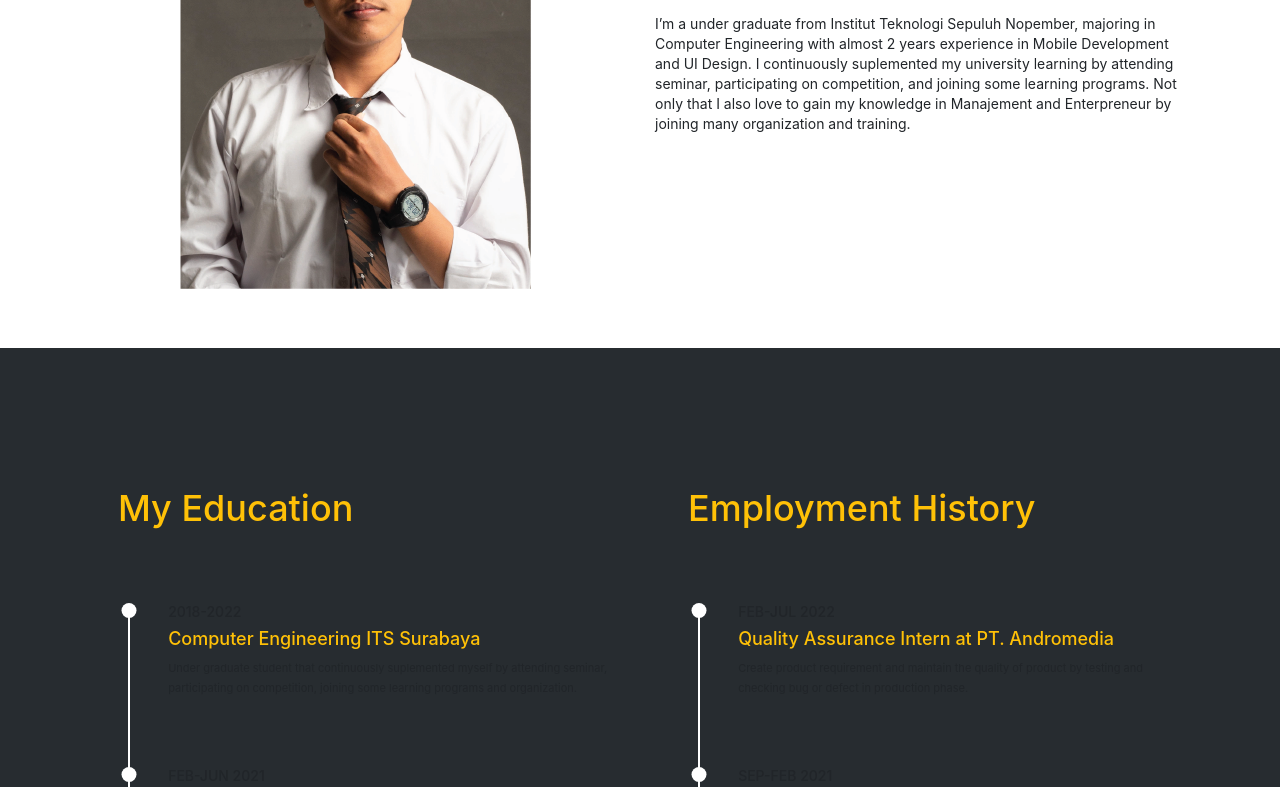
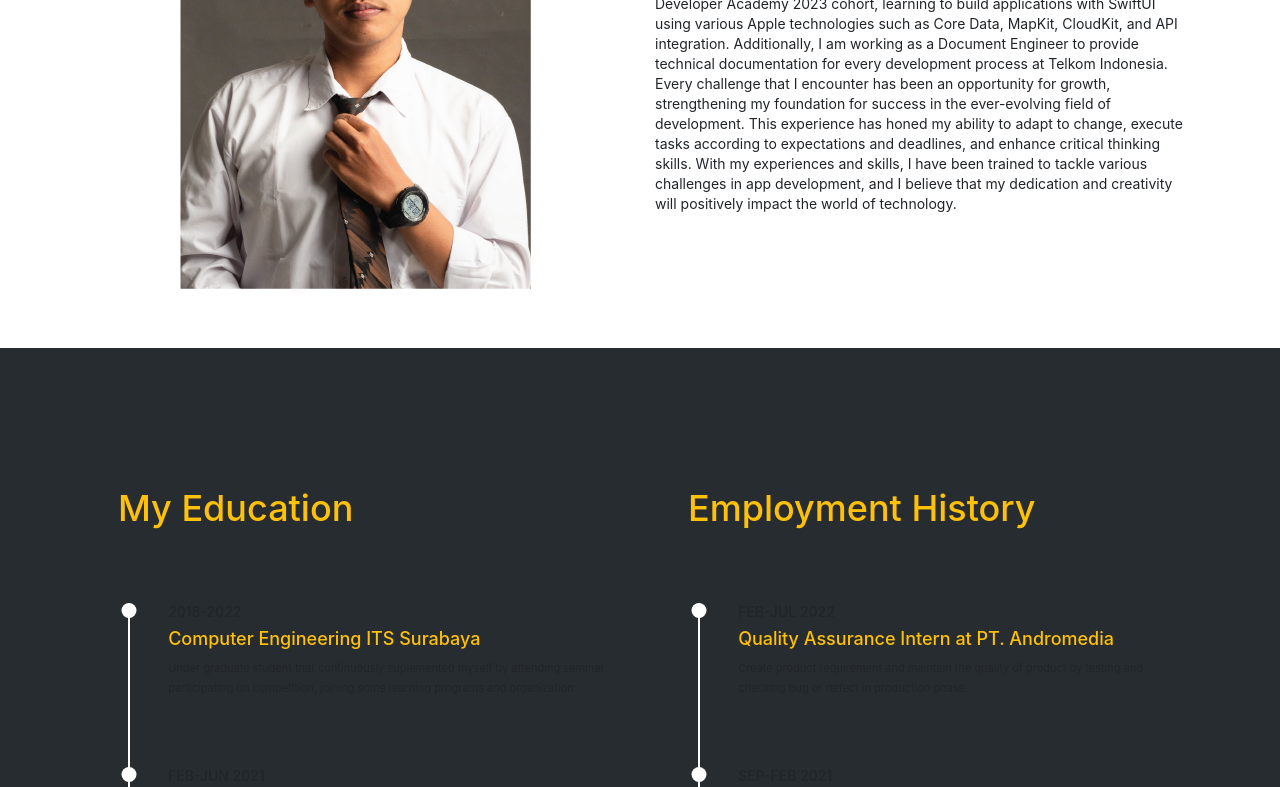
Before and after one commit to AndanFathullah/andanfathullah.github.io, a plain HTML site: page about.html in a window 1280 px wide. Shown: the part 313-1100 px from the top of the page. Drawn offline with nearby package versions, Linux system fonts and the light colour scheme.

Commit message:
Update About Text, Title and CV

```diff
--- a/about.html
+++ b/about.html
@@ -49,12 +49,16 @@
                 <div class="col-lg-6 col-md-12 d-flex align-items-center">
                     <div>
                         <h1 class="text-warning"> Who Am I ?</h3>
-                        <p>I’m a under graduate from Institut Teknologi Sepuluh Nopember, majoring in Computer
-                            Engineering with almost 2 years experience in Mobile Development and UI Design. I
-                            continuously suplemented my university learning by attending seminar, participating
-                            on competition, and joining some learning programs. Not only that I also love to
-                            gain my knowledge in Manajement and Enterpreneur by joining many organization and
-                            training.
+                        <p>I am a graduate in Computer Engineering with nearly 3 years of experience in Mobile Development.
+                          My passion for technology has also led me to delve into machine learning and the Internet of Things.
+                          I was enrolled in the Apple Developer Academy 2023 cohort, learning to build applications with SwiftUI
+                          using various Apple technologies such as Core Data, MapKit, CloudKit, and API integration. Additionally,
+                          I am working as a Document Engineer to provide technical documentation for every development process at Telkom
+                          Indonesia. Every challenge that I encounter has been an opportunity for growth, strengthening my foundation for
+                          success in the ever-evolving field of development. This experience has honed my ability to adapt to change, execute
+                          tasks according to expectations and deadlines, and enhance critical thinking skills.
+                          With my experiences and skills, I have been trained to tackle various challenges in app development,
+                          and I believe that my dedication and creativity will positively impact the world of technology.
                         </p>
                     </div>
                 </div>
```
Also changed, not shown: index.html (+1 -1 lines), 1 other file.
